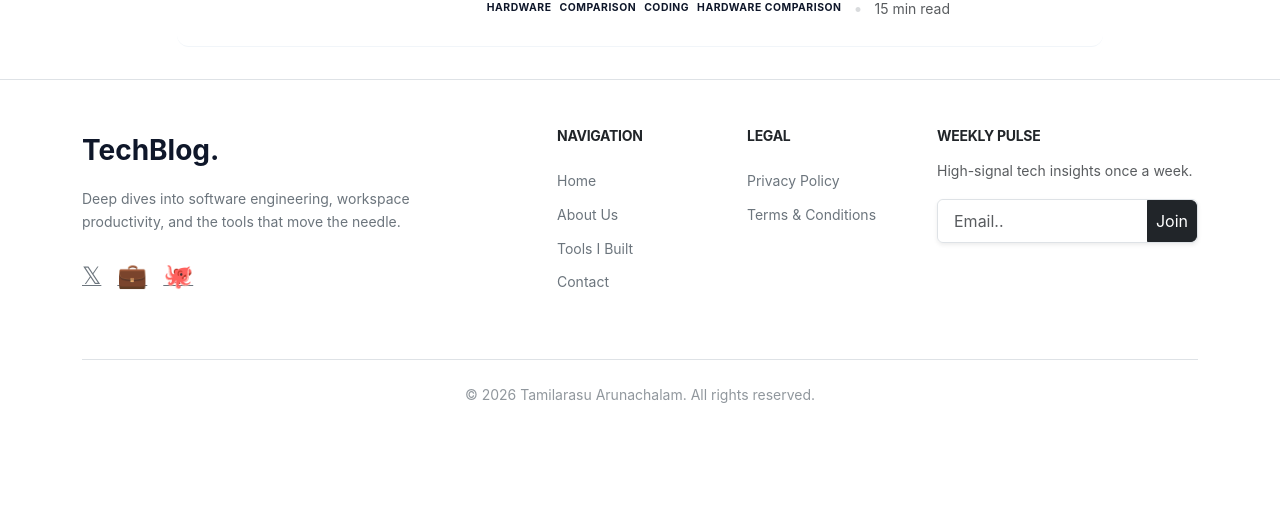
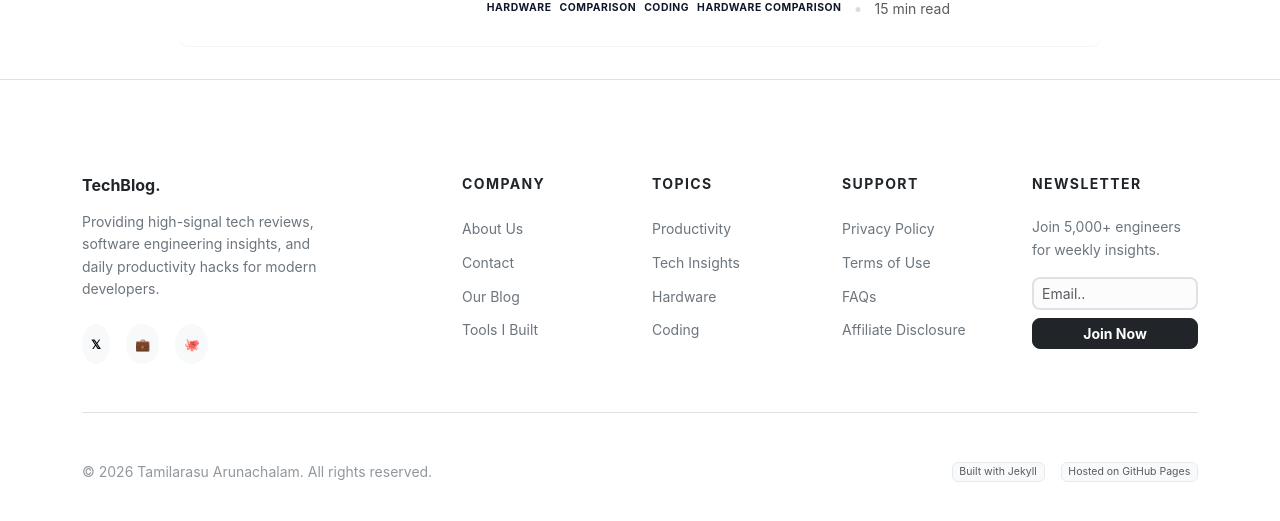
Before and after one commit to tamilarasu-arunachalam/blogs, a Jekyll site: the page built from index.html, in a window 1280 px wide and 900 px high, scrolled down 663 px, cut to the strip 321-842 px from the top of the window. Built offline with Jekyll 4.4.1, drawn with Linux system fonts in a browser that asks for light colours; the list of posts is cut into pages by our own code; before the commit the page ends 1438 px from its top, so only the background shows below that.

Commit message:
feat: add multi-column footer component with navigation, social links, and newsletter signup

```diff
--- a/_includes/footer.html
+++ b/_includes/footer.html
@@ -1,54 +1,73 @@
-<!-- Modern Multi-Column Footer with Newsletter -->
+<!-- Premium Multi-Column Footer with Diverse Options -->
 <footer class="mt-auto py-5 bg-white border-top">
-    <div class="container">
-        <div class="row gy-4 align-items-start mb-5">
-            <!-- Brand Column -->
-            <div class="col-md-4 mb-4 mb-md-0">
-                <div class="navbar-brand fs-3 fw-bold mb-3 d-block">TechBlog.</div>
-                <p class="text-secondary small">Deep dives into software engineering, workspace productivity, and the tools that move the needle.</p>
-                <div class="d-flex gap-3 mt-4">
-                    <a href="#" class="text-secondary"><span class="fs-4">𝕏</span></a>
-                    <a href="#" class="text-secondary"><span class="fs-4">💼</span></a>
-                    <a href="#" class="text-secondary"><span class="fs-4">🐙</span></a>
+    <div class="container py-lg-5">
+        <div class="row gy-5">
+
+            <!-- Column 1: Brand & Socials -->
+            <div class="col-lg-3 col-md-6 mb-4 mb-lg-0">
+                <a class="navbar-brand fw-bold mb-3 d-block text-dark h4" href="{{ site.baseurl }}/">TechBlog.</a>
+                <p class="text-secondary small mb-4 pe-lg-4">Providing high-signal tech reviews, software engineering insights, and daily productivity hacks for modern developers.</p>
+                <div class="d-flex gap-3">
+                    <a href="#" class="btn btn-light btn-sm rounded-circle p-2" title="Twitter/X"><span class="small font-monospace fw-bold">𝕏</span></a>
+                    <a href="#" class="btn btn-light btn-sm rounded-circle p-2" title="LinkedIn"><span class="small">💼</span></a>
+                    <a href="#" class="btn btn-light btn-sm rounded-circle p-2" title="GitHub"><span class="small">🐙</span></a>
                 </div>
             </div>
 
-            <!-- Navigation Column -->
-            <div class="col-6 col-md-2 offset-md-1">
-                <h6 class="text-dark fw-bold mb-4 small text-uppercase">Navigation</h6>
+            <!-- Column 2: Navigation -->
+            <div class="col-lg-2 col-md-6 offset-lg-1">
+                <h6 class="text-dark fw-bold mb-4 small text-uppercase ls-1">Company</h6>
                 <ul class="list-unstyled d-grid gap-2">
-                    <li><a href="{{ site.baseurl }}/" class="text-decoration-none text-secondary small">Home</a></li>
-                    <li><a href="{{ site.baseurl }}/about" class="text-decoration-none text-secondary small">About Us</a></li>
-                    <li><a href="{{ site.baseurl }}/tools" class="text-decoration-none text-secondary small">Tools I Built</a></li>
-                    <li><a href="{{ site.baseurl }}/contact" class="text-decoration-none text-secondary small">Contact</a></li>
+                    <li><a href="{{ site.baseurl }}/about" class="text-decoration-none text-secondary small hover-primary">About Us</a></li>
+                    <li><a href="{{ site.baseurl }}/contact" class="text-decoration-none text-secondary small hover-primary">Contact</a></li>
+                    <li><a href="{{ site.baseurl }}/blog" class="text-decoration-none text-secondary small hover-primary">Our Blog</a></li>
+                    <li><a href="{{ site.baseurl }}/tools" class="text-decoration-none text-secondary small hover-primary">Tools I Built</a></li>
                 </ul>
             </div>
 
-            <!-- Legal Column -->
-            <div class="col-6 col-md-2">
-                <h6 class="text-dark fw-bold mb-4 small text-uppercase">Legal</h6>
+            <!-- Column 3: Topics/Categories -->
+            <div class="col-lg-2 col-md-6">
+                <h6 class="text-dark fw-bold mb-4 small text-uppercase ls-1">Topics</h6>
                 <ul class="list-unstyled d-grid gap-2">
-                    <li><a href="{{ site.baseurl }}/privacy" class="text-decoration-none text-secondary small">Privacy Policy</a></li>
-                    <li><a href="{{ site.baseurl }}/terms" class="text-decoration-none text-secondary small">Terms & Conditions</a></li>
+                    <li><a href="{{ site.baseurl }}/category/productivity" class="text-decoration-none text-secondary small hover-primary">Productivity</a></li>
+                    <li><a href="{{ site.baseurl }}/category/tech-insights" class="text-decoration-none text-secondary small hover-primary">Tech Insights</a></li>
+                    <li><a href="{{ site.baseurl }}/category/hardware" class="text-decoration-none text-secondary small hover-primary">Hardware</a></li>
+                    <li><a href="{{ site.baseurl }}/category/coding" class="text-decoration-none text-secondary small hover-primary">Coding</a></li>
                 </ul>
             </div>
 
-            <!-- Newsletter Column (Replacing Disclaimer) -->
-            <div class="col-md-3">
-                <h6 class="text-dark fw-bold mb-3 small text-uppercase">Weekly Pulse</h6>
-                <p class="text-muted small mb-3">High-signal tech insights once a week.</p>
+            <!-- Column 4: Support & Legal -->
+            <div class="col-lg-2 col-md-6">
+                <h6 class="text-dark fw-bold mb-4 small text-uppercase ls-1">Support</h6>
+                <ul class="list-unstyled d-grid gap-2">
+                    <li><a href="{{ site.baseurl }}/privacy" class="text-decoration-none text-secondary small hover-primary">Privacy Policy</a></li>
+                    <li><a href="{{ site.baseurl }}/terms" class="text-decoration-none text-secondary small hover-primary">Terms of Use</a></li>
+                    <li><a href="{{ site.baseurl }}/faq" class="text-decoration-none text-secondary small hover-primary">FAQs</a></li>
+                    <li><a href="{{ site.baseurl }}/disclaimer" class="text-decoration-none text-secondary small hover-primary">Affiliate Disclosure</a></li>
+                </ul>
+            </div>
+
+            <!-- Column 5: Newsletter -->
+            <div class="col-lg-2 col-md-6">
+                <h6 class="text-dark fw-bold mb-4 small text-uppercase ls-1">Newsletter</h6>
+                <p class="text-secondary small mb-3">Join 5,000+ engineers for weekly insights.</p>
                 <form action="#" method="post">
-                    <div class="input-group mb-0 shadow-sm border rounded overflow-hidden">
-                        <input type="email" class="form-control border-0 px-3 py-2 small" placeholder="Email.." required>
-                        <button class="btn btn-dark p-2" type="submit">Join</button>
+                    <div class="mb-2">
+                        <input type="email" class="form-control form-control-sm border-2 bg-light-subtle rounded-3" placeholder="Email.." required>
                     </div>
+                    <button type="submit" class="btn btn-dark btn-sm w-100 fw-bold rounded-3">Join Now</button>
                 </form>
             </div>
         </div>
 
-        <div class="pt-4 border-top text-center">
+        <!-- Copyright Row -->
+        <div class="pt-5 mt-5 border-top d-flex flex-column flex-md-row justify-content-between align-items-center gap-3">
             <div class="small text-secondary opacity-75">
                 &copy; {{ site.time | date: '%Y' }} {{ site.author }}. All rights reserved.
+            </div>
+            <div class="small text-secondary opacity-75 d-flex gap-3">
+                <span class="badge bg-light text-dark fw-normal border">Built with Jekyll</span>
+                <span class="badge bg-light text-dark fw-normal border">Hosted on GitHub Pages</span>
             </div>
         </div>
     </div>
```
